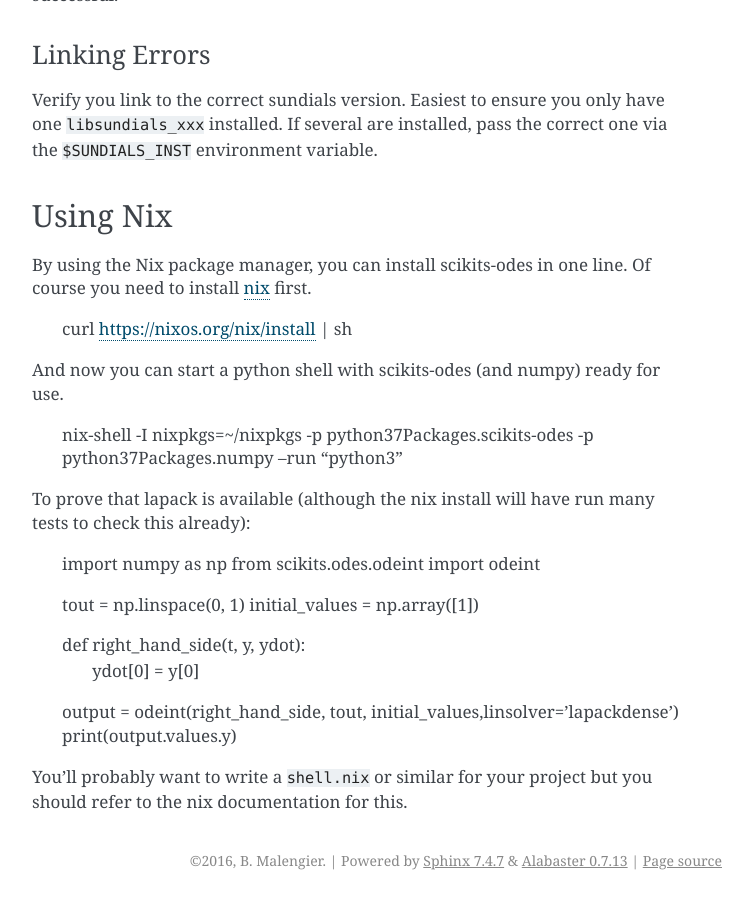
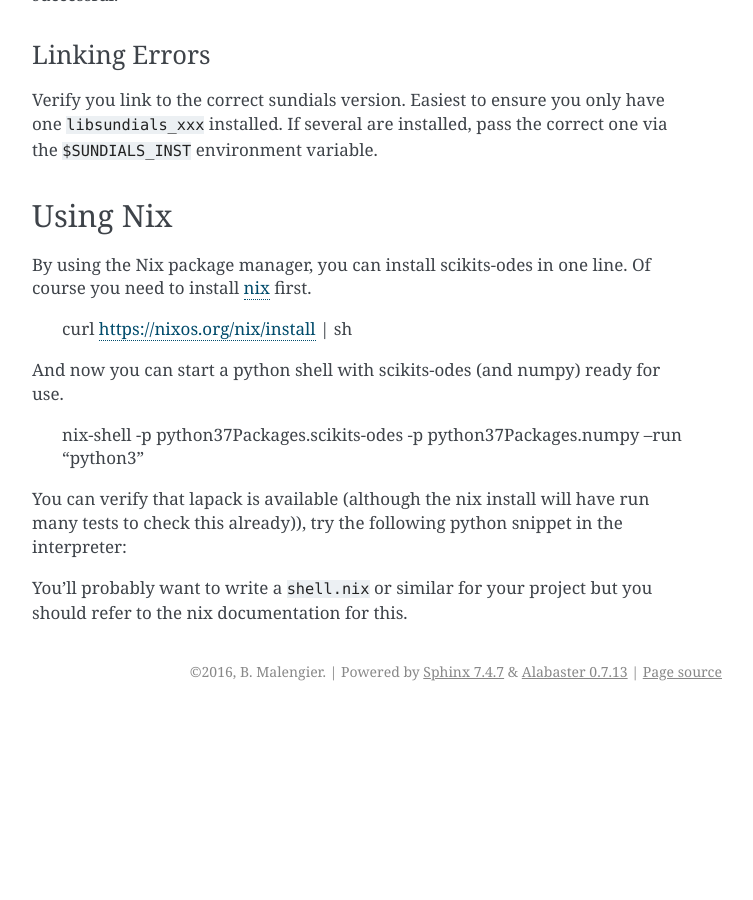
Before and after one commit to bmcage/odes, a Sphinx documentation site: the page built from docs/installation.rst, in a window 1280 px wide and 900 px high, scrolled down 3636 px. Shown: the whole window, without its empty margins (388-1141 px from the left). Built offline with Sphinx 7.4.7, drawn with Linux system fonts in a browser that asks for light colours; after the commit the page ends 4347 px from its top, so only the background shows below that.

Commit message:
Include review flokli

```diff
--- a/docs/installation.rst
+++ b/docs/installation.rst
@@ -148,14 +148,15 @@ first.
 
 And now you can start a python shell with scikits-odes (and numpy) ready for use.
 
-    nix-shell -I nixpkgs=~/nixpkgs \
+    nix-shell \
     -p python37Packages.scikits-odes \
     -p python37Packages.numpy \
     --run "python3"
 
-To prove that lapack is available (although the nix install will have
-run many tests to check this already):
+You can verify that lapack is available (although the nix install will have
+run many tests to check this already)), try the following python snippet in the interpreter:
 
+.. ::code
     import numpy as np
     from scikits.odes.odeint import odeint
 
```
